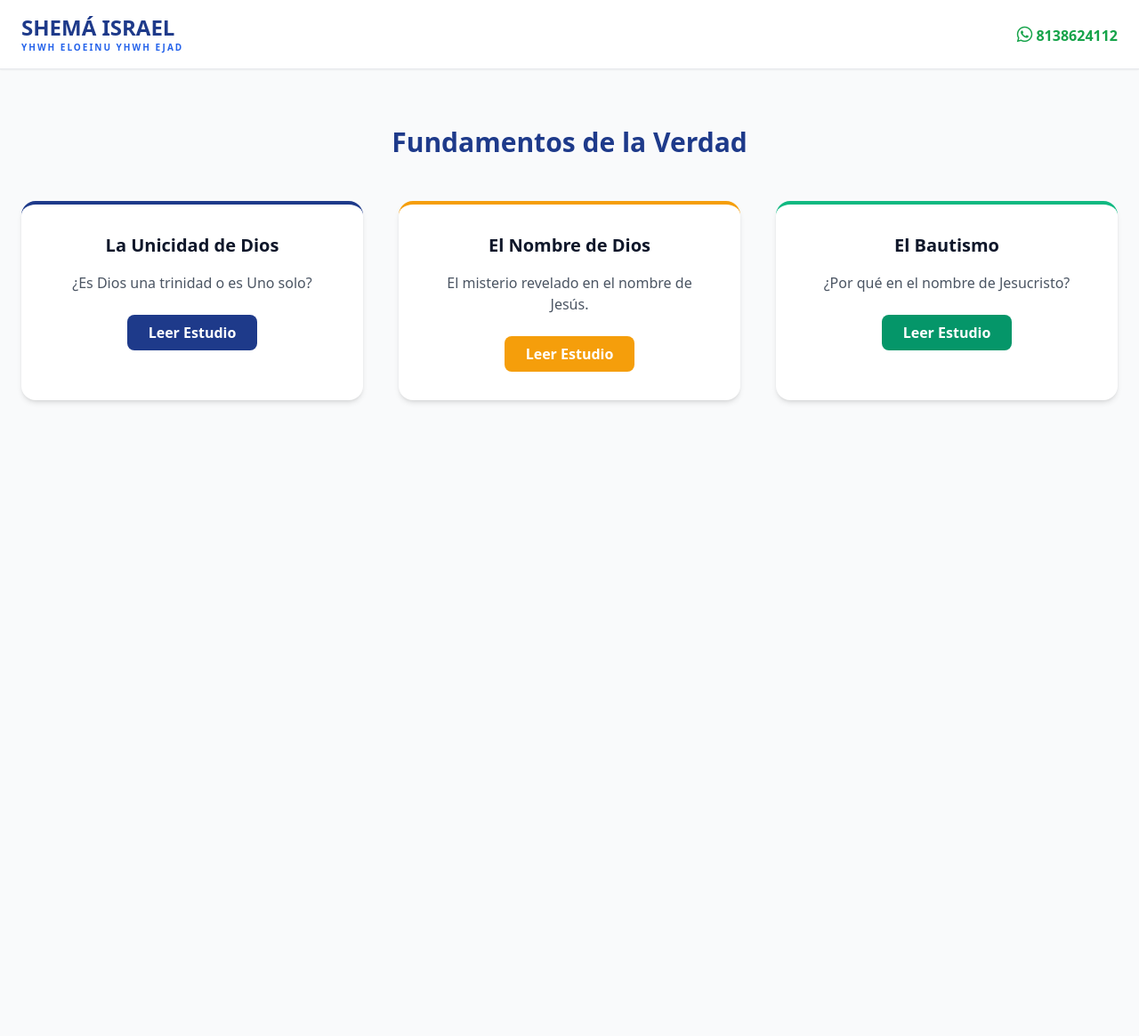
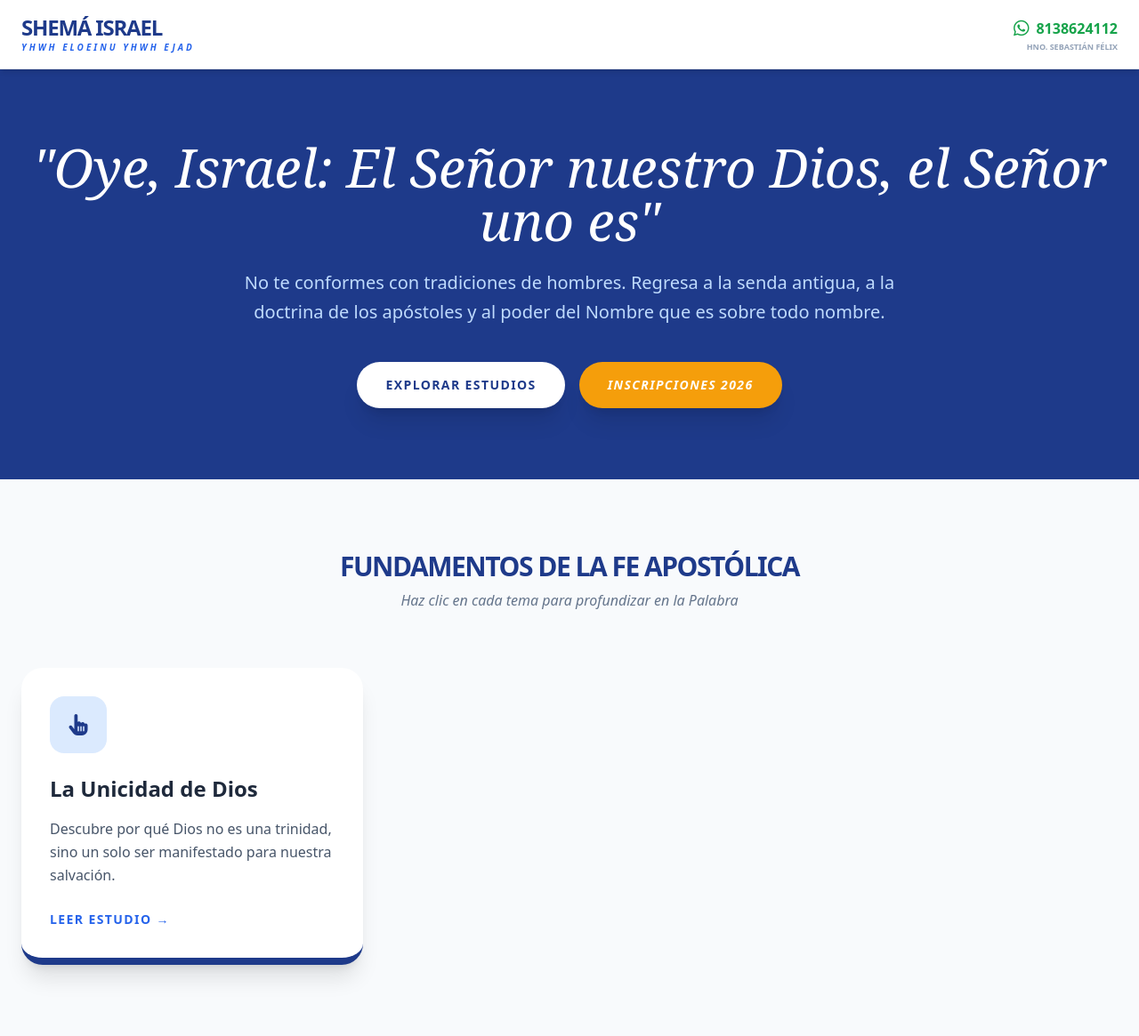
Before and after one commit to sebastianfelix2017-hash/Instituto-Shem-Israel-YHWH-Eloheinu-YHWH, a plain HTML site: page index.html in a window 1280 px wide. Shown: the whole page at 89% size. Before the commit the page ends 800 px from the top, so only its background shows below. Drawn offline with nearby package versions, Linux system fonts and the light colour scheme.

Commit message:
Update index.html

```diff
--- a/index.html
+++ b/index.html
@@ -3,75 +3,56 @@
 <head>
     <meta charset="UTF-8">
     <meta name="viewport" content="width=device-width, initial-scale=1.0">
-    <title>SHEMÁ ISRAEL - Instituto Bíblico</title>
+    <title>SHEMÁ ISRAEL - Instituto Bíblico de Formación Apostólica</title>
     <script src="https://cdn.tailwindcss.com"></script>
     <link href="https://cdnjs.cloudflare.com/ajax/libs/font-awesome/6.0.0/css/all.min.css" rel="stylesheet">
     <style>
-        .modal { display: none; position: fixed; z-index: 100; left: 0; top: 0; width: 100%; height: 100%; background-color: rgba(0,0,0,0.7); }
-        .modal-content { background-color: white; margin: 10% auto; padding: 20px; border-radius: 15px; width: 80%; max-width: 600px; }
+        .modal { display: none; position: fixed; z-index: 100; left: 0; top: 0; width: 100%; height: 100%; background-color: rgba(0,0,0,0.8); overflow-y: auto; }
+        .modal-content { background-color: white; margin: 5% auto; padding: 30px; border-radius: 20px; width: 90%; max-width: 700px; box-shadow: 0 25px 50px -12px rgba(0, 0, 0, 0.5); }
     </style>
 </head>
-<body class="bg-gray-50 text-slate-900">
+<body class="bg-slate-50 text-slate-900 font-sans">
 
-    <header class="bg-white shadow-sm border-b sticky top-0 z-50">
+    <header class="bg-white shadow-md border-b sticky top-0 z-50">
         <div class="container mx-auto px-6 py-4 flex justify-between items-center">
             <div>
-                <h1 class="text-2xl font-black text-blue-900 leading-tight">SHEMÁ ISRAEL</h1>
-                <p class="text-[10px] tracking-[0.2em] font-bold text-blue-600 uppercase">YHWH ELOEINU YHWH EJAD</p>
+                <h1 class="text-2xl font-black text-blue-900 leading-tight tracking-tighter">SHEMÁ ISRAEL</h1>
+                <p class="text-[10px] tracking-[0.3em] font-bold text-blue-600 uppercase italic">YHWH ELOEINU YHWH EJAD</p>
             </div>
-            <a href="https://wa.me/528138624112" class="text-green-600 font-bold"><i class="fab fa-whatsapp text-xl"></i> 8138624112</a>
+            <div class="flex flex-col items-end">
+                <a href="https://wa.me/528138624112" class="text-green-600 font-black flex items-center hover:scale-105 transition">
+                    <i class="fab fa-whatsapp mr-2 text-xl"></i> 8138624112
+                </a>
+                <span class="text-[9px] text-slate-400 font-bold uppercase">Hno. Sebastián Félix</span>
+            </div>
         </div>
     </header>
 
-    <section class="py-16 container mx-auto px-6 text-center">
-        <h2 class="text-3xl font-bold text-blue-900 mb-12">Fundamentos de la Verdad</h2>
-
-        <div class="grid grid-cols-1 md:grid-cols-3 gap-10">
-            <div class="bg-white p-8 rounded-2xl shadow-md border-t-4 border-blue-900">
-                <h3 class="text-xl font-bold mb-4">La Unicidad de Dios</h3>
-                <p class="text-gray-600 mb-6">¿Es Dios una trinidad o es Uno solo?</p>
-                <button onclick="openModal('modal1')" class="bg-blue-900 text-white px-6 py-2 rounded-lg font-bold">Leer Estudio</button>
-            </div>
-
-            <div class="bg-white p-8 rounded-2xl shadow-md border-t-4 border-amber-500">
-                <h3 class="text-xl font-bold mb-4">El Nombre de Dios</h3>
-                <p class="text-gray-600 mb-6">El misterio revelado en el nombre de Jesús.</p>
-                <button onclick="openModal('modal2')" class="bg-amber-500 text-white px-6 py-2 rounded-lg font-bold">Leer Estudio</button>
-            </div>
-
-            <div class="bg-white p-8 rounded-2xl shadow-md border-t-4 border-emerald-500">
-                <h3 class="text-xl font-bold mb-4">El Bautismo</h3>
-                <p class="text-gray-600 mb-6">¿Por qué en el nombre de Jesucristo?</p>
-                <button onclick="openModal('modal3')" class="bg-emerald-600 text-white px-6 py-2 rounded-lg font-bold">Leer Estudio</button>
+    <section class="relative py-20 bg-blue-900 text-white text-center overflow-hidden">
+        <div class="container mx-auto px-6 relative z-10">
+            <h2 class="text-4xl md:text-6xl font-serif italic mb-6">"Oye, Israel: El Señor nuestro Dios, el Señor uno es"</h2>
+            <p class="text-xl text-blue-200 max-w-3xl mx-auto font-light leading-relaxed mb-10">
+                No te conformes con tradiciones de hombres. Regresa a la senda antigua, a la doctrina de los apóstoles y al poder del Nombre que es sobre todo nombre.
+            </p>
+            <div class="flex flex-wrap justify-center gap-4">
+                <a href="#estudios" class="bg-white text-blue-900 px-8 py-4 rounded-full font-black shadow-xl hover:bg-blue-50 transition uppercase tracking-widest text-sm">Explorar Estudios</a>
+                <a href="#inscripcion" class="bg-amber-500 text-white px-8 py-4 rounded-full font-black shadow-xl hover:bg-amber-600 transition uppercase tracking-widest text-sm italic">Inscripciones 2026</a>
             </div>
         </div>
     </section>
 
-    <div id="modal1" class="modal"><div class="modal-content">
-        <h2 class="text-2xl font-bold text-blue-900 mb-4">La Unicidad de Dios</h2>
-        <p class="mb-4 text-gray-700">La Biblia enseña que Dios es absolutamente uno. No hay pluralidad de personas en Su esencia. El Shemá (Deut. 6:4) declara que YHWH es uno solo. Dios es Espíritu, y ese mismo Dios se manifestó en carne como el hijo para nuestra redención.</p>
-        <p class="italic font-bold">Cita Clave: Juan 10:30 "Yo y el Padre uno somos."</p>
-        <button onclick="closeModal('modal1')" class="mt-6 bg-red-500 text-white px-4 py-2 rounded">Cerrar</button>
-    </div></div>
+    <section id="estudios" class="py-20 container mx-auto px-6">
+        <div class="text-center mb-16">
+            <h2 class="text-3xl font-bold text-blue-900 uppercase tracking-tighter">Fundamentos de la Fe Apostólica</h2>
+            <p class="text-slate-500 mt-2 italic">Haz clic en cada tema para profundizar en la Palabra</p>
+        </div>
 
-    <div id="modal2" class="modal"><div class="modal-content">
-        <h2 class="text-2xl font-bold text-amber-600 mb-4">El Nombre de Jesús</h2>
-        <p class="mb-4 text-gray-700">Jesús es el nombre de Dios para la salvación. En el Antiguo Testamento, el nombre YHWH era sagrado, pero en el Nuevo, el nombre de JESÚS (Yeshua) significa "YHWH es Salvación". Es el nombre que resume toda la autoridad del Padre.</p>
-        <p class="italic font-bold">Cita Clave: Hechos 4:12 "No hay otro nombre bajo el cielo..."</p>
-        <button onclick="closeModal('modal2')" class="mt-6 bg-red-500 text-white px-4 py-2 rounded">Cerrar</button>
-    </div></div>
-
-    <div id="modal3" class="modal"><div class="modal-content">
-        <h2 class="text-2xl font-bold text-emerald-600 mb-4">El Bautismo Bíblico</h2>
-        <p class="mb-4 text-gray-700">El bautismo en el nombre de Jesucristo es el mandato apostólico para el perdón de los pecados. Los apóstoles siempre bautizaron en el nombre de Jesús, cumpliendo así la gran comisión, pues el "Nombre" del Padre, del Hijo y del Espíritu Santo es JESÚS.</p>
-        <p class="italic font-bold">Cita Clave: Hechos 2:38 "...bautícese cada uno en el nombre de Jesucristo."</p>
-        <button onclick="closeModal('modal3')" class="mt-6 bg-red-500 text-white px-4 py-2 rounded">Cerrar</button>
-    </div></div>
-
-    <script>
-        function openModal(id) { document.getElementById(id).style.display = "block"; }
-        function closeModal(id) { document.getElementById(id).style.display = "none"; }
-    </script>
-
-</body>
-</html>
+        <div class="grid grid-cols-1 md:grid-cols-3 gap-10">
+            <div class="bg-white p-8 rounded-3xl shadow-xl border-b-8 border-blue-900 hover:-translate-y-2 transition-transform cursor-pointer" onclick="openModal('modal1')">
+                <div class="bg-blue-100 w-16 h-16 rounded-2xl flex items-center justify-center mb-6">
+                    <i class="fas fa-hand-pointer text-blue-900 text-2xl"></i>
+                </div>
+                <h3 class="text-2xl font-black text-slate-800 mb-4">La Unicidad de Dios</h3>
+                <p class="text-slate-600 mb-6 leading-relaxed">Descubre por qué Dios no es una trinidad, sino un solo ser manifestado para nuestra salvación.</p>
+                <span class="text-blue-600 font-bold uppercase text-sm tracking-widest">Leer Estudio →</span>
+            </div>
```
